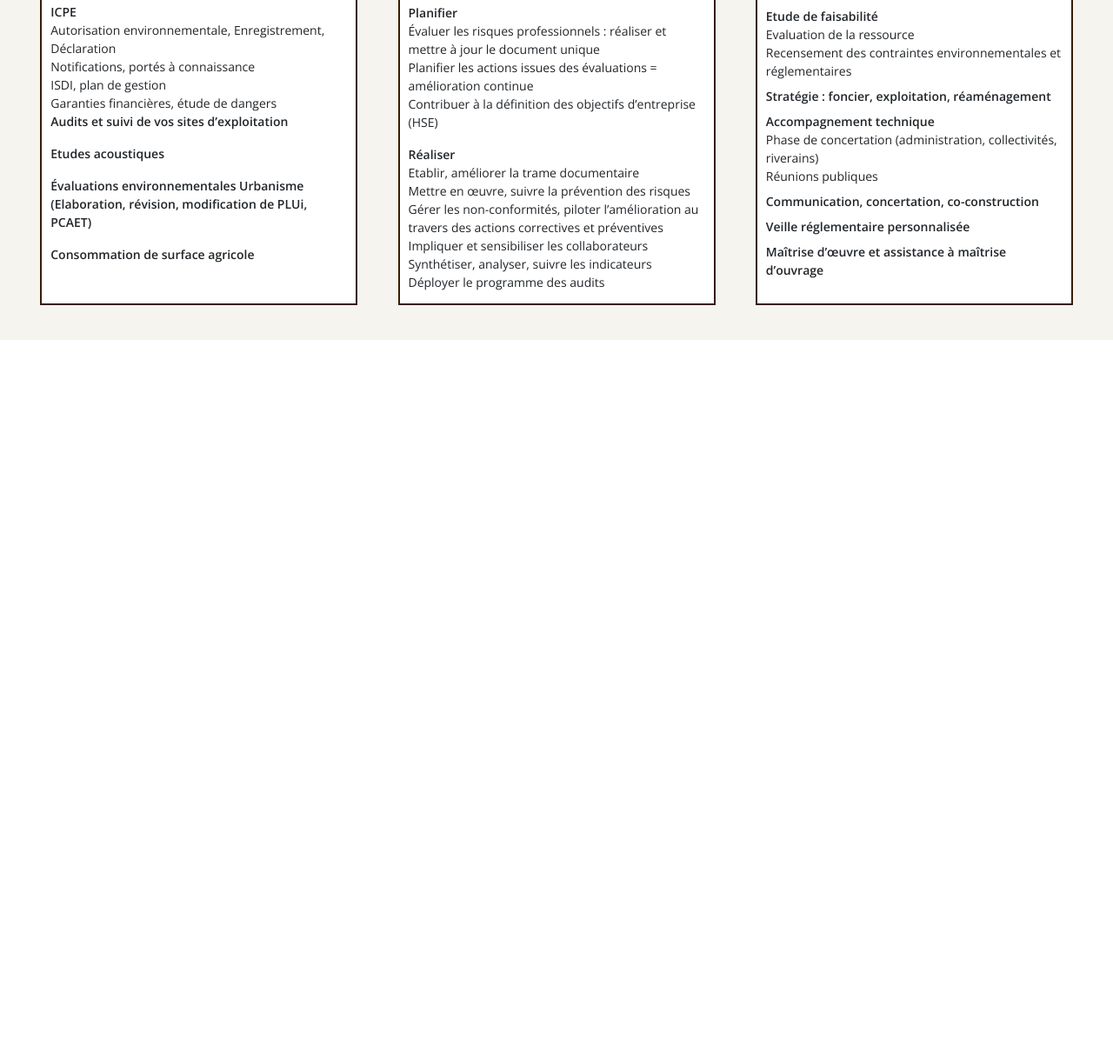
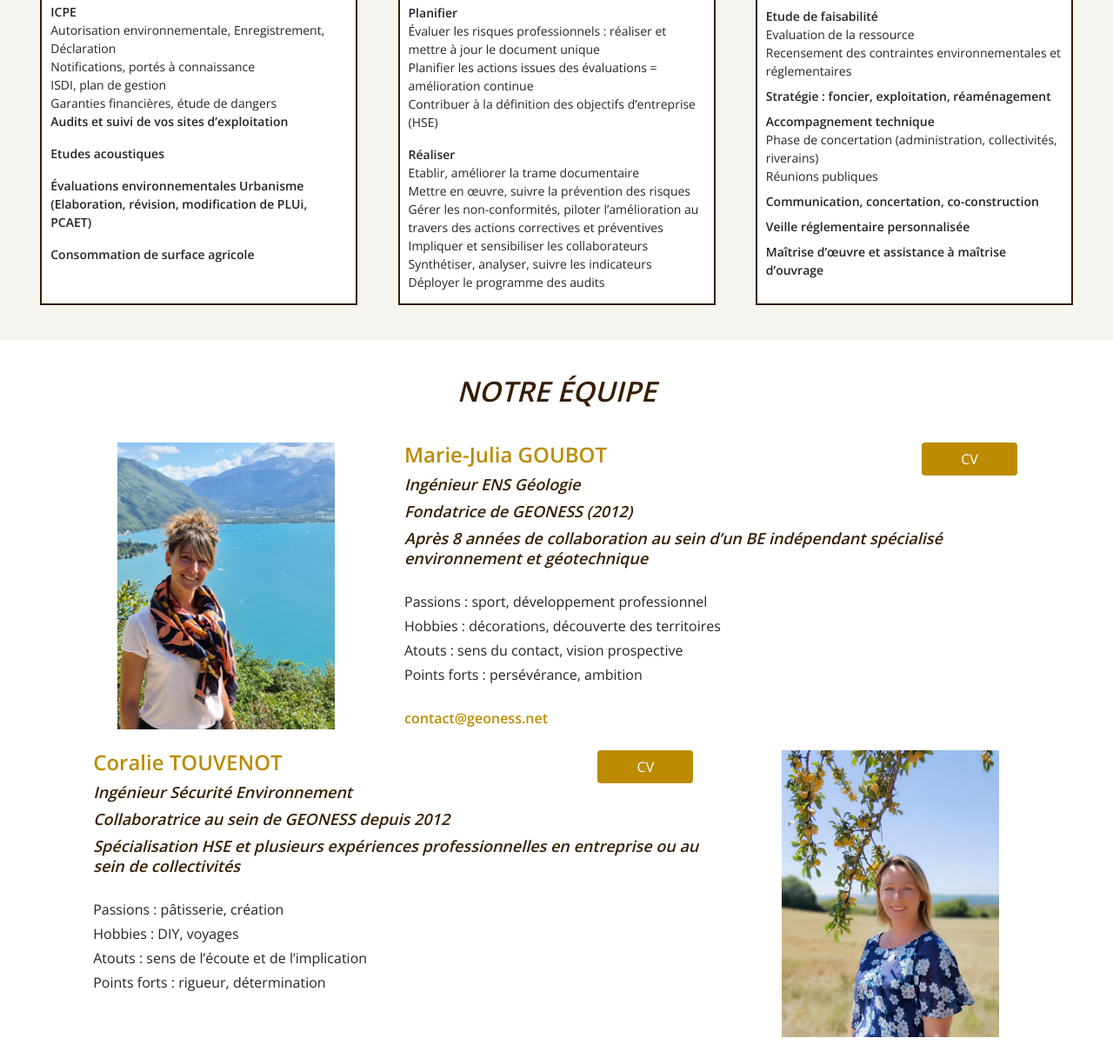
Before and after one commit to benoitcalin/la_route, a Gatsby site: page / in a window 1280 px wide. Shown: the part 3053-4270 px from the top of the page at 87% size. Before the commit the page ends 3444 px from the top, so only its background shows below. Built offline with nearby package versions, Linux system fonts and the light colour scheme; Gatsby itself is replaced by a stand-in of ours.

Commit message:
change photos banner

```diff
--- a/src/components/team.js
+++ b/src/components/team.js
@@ -5,18 +5,18 @@ import Img from "gatsby-image"
 export default function Team() {
   const data = useStaticQuery(graphql`
     query {
-      image1: file(relativePath: { eq: "images/mosaique.jpg" }) {
+      image1: file(relativePath: { eq: "images/mariejulia.jpg" }) {
         childImageSharp {
           # Specify the image processing specifications right in the query.
-          fluid(maxWidth: 800) {
+          fluid(maxWidth: 400) {
             ...GatsbyImageSharpFluid
           }
         }
       }
-      image2: file(relativePath: { eq: "images/fleche.png" }) {
+      image2: file(relativePath: { eq: "images/coralie.jpg" }) {
         childImageSharp {
           # Specify the image processing specifications right in the query.
-          fluid(maxWidth: 800) {
+          fluid(maxWidth: 400) {
             ...GatsbyImageSharpFluid
           }
         }
@@ -29,6 +29,79 @@ export default function Team() {
       <div className="team">
         <div className="container">
           <h2>NOTRE ÉQUIPE</h2>
+
+          <div className="team-card row mb-4">
+            <div className="col-4 d-flex align-items-center justify-content-center">
+              <Img
+                fluid={data.image1.childImageSharp.fluid}
+                alt="Marie-Julia GOUBOT"
+                style={{
+                  width: "250px",
+                  height: "330px",
+                  objectFit: "contain",
+                }}
+              />
+            </div>
+            <div className="team-card-content col-8">
+              <div className="btn-geoness-container btn-cv">
+                <a href="#" className="btn btn-geoness my-3">
+                  CV
+                </a>
+              </div>
+              <h3 className="mb-2">Marie-Julia GOUBOT</h3>
+              <h4>Ingénieur ENS Géologie</h4>
+              <h4>Fondatrice de GEONESS (2012)</h4>
+              <h4 className="mb-4">
+                Après 8 années de collaboration au sein d’un BE indépendant
+                spécialisé environnement et géotechnique
+              </h4>
+
+              <p>Passions : sport, développement professionnel</p>
+              <p>Hobbies : décorations, découverte des territoires</p>
+              <p>Atouts : sens du contact, vision prospective</p>
+              <p className="mb-4">Points forts : persévérance, ambition</p>
+
+              <a
+                href="mailto:contact@geoness.net?subject=Message à Geoness depuis le site internet"
+                className="contact-link"
+              >
+                contact@geoness.net
+              </a>
+            </div>
+          </div>
+
+          <div className="team-card team-card2 row mb-4">
+            <div className="col-4 d-flex align-items-center justify-content-center">
+              <Img
+                fluid={data.image2.childImageSharp.fluid}
+                alt="Coralie TOUVENOT"
+                style={{
+                  width: "250px",
+                  height: "330px",
+                  objectFit: "contain",
+                }}
+              />
+            </div>
+            <div className="team-card-content col-8">
+              <div className="btn-geoness-container btn-cv">
+                <a href="#" className="btn btn-geoness my-3">
+                  CV
+                </a>
+              </div>
+              <h3 className="mb-2">Coralie TOUVENOT</h3>
+              <h4>Ingénieur Sécurité Environnement</h4>
+              <h4>Collaboratrice au sein de GEONESS depuis 2012</h4>
+              <h4 className="mb-4">
+                Spécialisation HSE et plusieurs expériences professionnelles en
+                entreprise ou au sein de collectivités
+              </h4>
+
+              <p>Passions : pâtisserie, création</p>
+              <p>Hobbies : DIY, voyages</p>
+              <p>Atouts : sens de l’écoute et de l’implication</p>
+              <p className="mb-4">Points forts : rigueur, détermination</p>
+            </div>
+          </div>
         </div>
       </div>
     </div>
--- a/src/pages/index.js
+++ b/src/pages/index.js
@@ -6,6 +6,7 @@ import Surbanner from "../components/surbanner"
 import Who from "../components/who"
 import Need from "../components/need"
 import Activities from "../components/activities"
+import Team from "../components/team"
 
 export default function Home() {
   return (
@@ -16,6 +17,7 @@ export default function Home() {
       <Who />
       <Need />
       <Activities />
+      <Team />
     </Layout>
   )
 }
--- a/src/styles/components/_buttons.scss
+++ b/src/styles/components/_buttons.scss
@@ -10,3 +10,15 @@
     opacity: 0.9;
   }
 }
+
+.btn-cv {
+  position: absolute;
+  right: 40px;
+  top: -16px;
+
+  width: 110px;
+  a {
+    margin:0;
+    width: 110px;
+  }
+}
--- /dev/null
+++ b/src/styles/components/_team.scss
@@ -0,0 +1,46 @@
+.team {
+  min-height: 80vh;
+  display: flex;
+  flex-direction: column;
+  h2 {
+    font-style: italic;
+    font-weight: 600;
+    color: $brand-brown;
+    margin: 40px 0;
+  }
+  .team-card2 {
+    flex-direction: row-reverse;
+    padding-left: 2%;
+  }
+  .team-card {
+    display: flex;
+    .team-card-content {
+      position: relative;
+    }
+    h3 {
+      font-weight: 600;
+      color: $brand-color;
+      font-size: 24px;
+      text-align: left;
+    }
+    h4 {
+      font-style: italic;
+      font-weight: 600;
+      color: $brand-brown;
+      font-size: 18px;
+      line-height: 23px;
+    }
+    p {
+      margin: 0;
+      line-height: 28px;
+    }
+    .contact-link {
+      text-decoration: none;
+      color: $brand-color;
+      font-weight: 600;
+      &:hover {
+        color: $brand-brown;
+      }
+    }
+  }
+}
--- a/src/styles/components/index.scss
+++ b/src/styles/components/index.scss
@@ -6,8 +6,9 @@
 @import 'who';
 @import 'need';
 @import 'activities';
+@import 'team';
 
 #who, #need, #activities, #team {
-    padding-top: 80px;
-    margin-top: -80px;
+  padding-top: 80px;
+  margin-top: -80px;
 }
```
Also changed, not shown: src/data/images/coralie.jpg (added), src/data/images/mariejulia.jpg (added).
